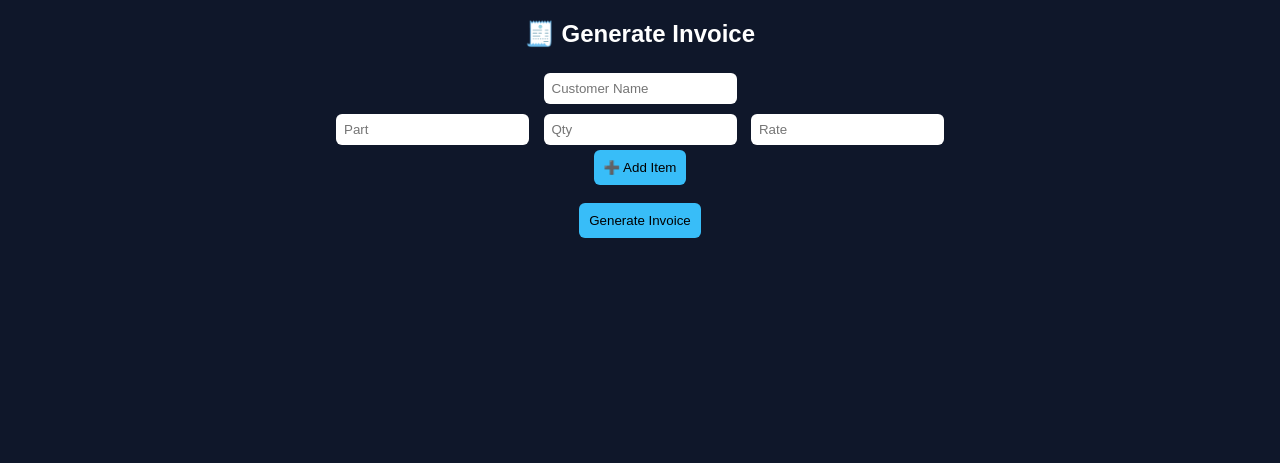
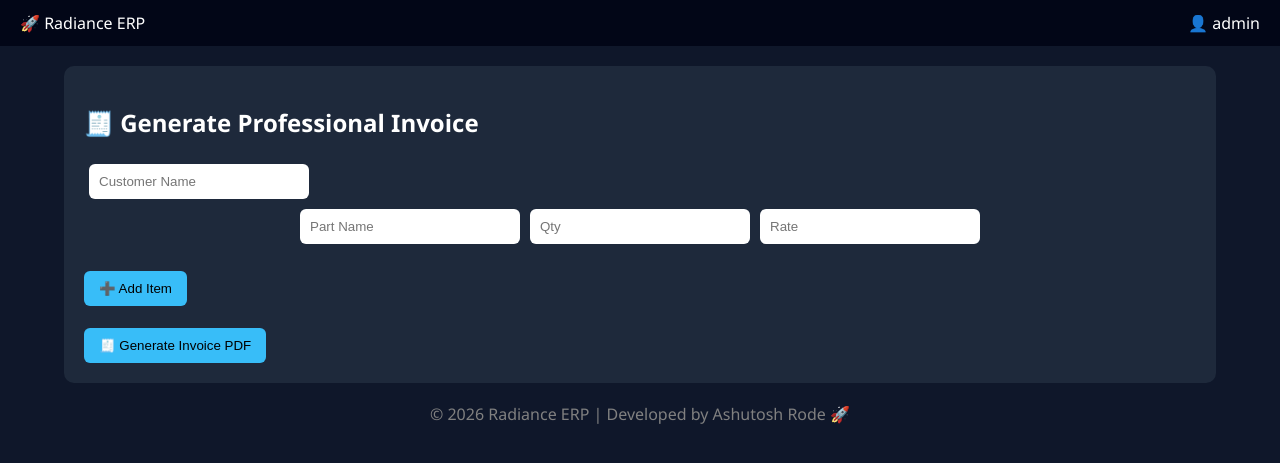
Before and after one commit to ashuu481/erp-system, a Flask app: page /invoice in a window 1280 px wide. Shown: the top 463 px of the page. Run offline with Flask 3, Linux system fonts and the light colour scheme; the visitor is signed in with stand-in values (Sample User, id 1).

Commit message:
your message

```diff
--- a/app.py
+++ b/app.py
@@ -1,10 +1,9 @@
+import os
+
 from flask import Flask, render_template, request, redirect, session, send_file
 import pandas as pd
 import io
-from reportlab.platypus import SimpleDocTemplate, Table, TableStyle, Paragraph, Spacer
-from reportlab.lib import colors
-from reportlab.lib.styles import getSampleStyleSheet
-from datetime import datetime
+
 
 app = Flask(__name__)
 app.secret_key = "erp_secret"
@@ -13,6 +12,13 @@ FILE = "parts.xlsx.xlsm"
 
 @app.route('/generate_invoice', methods=['POST'])
 def generate_invoice():
+    import pandas as pd
+    import os
+    from datetime import datetime
+    from reportlab.platypus import SimpleDocTemplate, Table, TableStyle, Paragraph, Spacer
+    from reportlab.lib import colors
+    from reportlab.lib.styles import getSampleStyleSheet
+
     styles = getSampleStyleSheet()
 
     customer = request.form['customer']
@@ -20,54 +26,20 @@ def generate_invoice():
     qtys = request.form.getlist('qty[]')
     rates = request.form.getlist('rate[]')
 
-    doc = SimpleDocTemplate("invoice.pdf")
+    # 🔥 CREATE UNIQUE INVOICE NO
+    invoice_no = "INV-" + datetime.now().strftime("%Y%m%d%H%M%S")
+    file_name = f"{invoice_no}.pdf"
+
+    doc = SimpleDocTemplate(file_name)
     content = []
 
-    # 🔥 HEADER
+    # HEADER
     content.append(Paragraph("<b>RADIANCE POLYMERS</b>", styles['Title']))
-    content.append(Paragraph("GSTIN : 27AAVFR6150R1Z4 | State Code : 27 Maharashtra", styles['Normal']))
+
     content.append(Spacer(1, 10))
 
-    # 🔥 INVOICE INFO (TOP BOX LIKE IMAGE)
-    info_data = [
-        ["Invoice No:", "RPG/B/0010/26-27", "Date:", datetime.now().strftime("%d-%b-%Y")],
-        ["P.O No:", "18040009076", "Payment Terms:", "30 Days"]
-    ]
-
-    info_table = Table(info_data, colWidths=[80, 150, 80, 150])
-    info_table.setStyle(TableStyle([
-        ('GRID', (0,0), (-1,-1), 1, colors.black)
-    ]))
-    content.append(info_table)
-    content.append(Spacer(1, 10))
-
-    # 🔥 BUYER + CONSIGNEE SIDE BY SIDE
-    buyer = [
-        ["Buyer:", customer],
-        ["Address:", "NANDUR, PUNE - 412202"],
-        ["GSTIN:", "27AAACF3125C1Z9"],
-        ["State:", "Maharashtra"]
-    ]
-
-    consignee = [
-        ["Consignee:", customer],
-        ["Address:", "NANDUR, PUNE - 412202"],
-        ["GSTIN:", "27AAACF3125C1Z9"],
-        ["State:", "Maharashtra"]
-    ]
-
-    buyer_table = Table(buyer)
-    consignee_table = Table(consignee)
-
-    buyer_table.setStyle(TableStyle([('GRID',(0,0),(-1,-1),1,colors.black)]))
-    consignee_table.setStyle(TableStyle([('GRID',(0,0),(-1,-1),1,colors.black)]))
-
-    side_by_side = Table([[buyer_table, consignee_table]])
-    content.append(side_by_side)
-    content.append(Spacer(1, 10))
-
-    # 🔥 MAIN ITEM TABLE (MULTI ROW)
-    table_data = [["Sr", "Description", "HSN/SAC", "Tax %", "Qty", "Rate", "Amount"]]
+    # TABLE
+    table_data = [["Sr", "Description", "Qty", "Rate", "Amount"]]
 
     total = 0
 
@@ -78,62 +50,67 @@ def generate_invoice():
             amt = q * r
             total += amt
 
-            table_data.append([
-                str(i+1),
-                parts[i],
-                "87089900",
-                "18%",
-                q,
-                r,
-                amt
-            ])
+            table_data.append([i+1, parts[i], q, r, amt])
 
-    table = Table(table_data, colWidths=[40, 150, 80, 60, 60, 60, 80])
-
+    table = Table(table_data)
     table.setStyle(TableStyle([
-        ('BACKGROUND',(0,0),(-1,0),colors.grey),
-        ('TEXTCOLOR',(0,0),(-1,0),colors.white),
-        ('GRID',(0,0),(-1,-1),1,colors.black),
-        ('ALIGN',(0,0),(-1,-1),'CENTER')
+        ('GRID',(0,0),(-1,-1),1,colors.black)
     ]))
 
     content.append(table)
-    content.append(Spacer(1, 15))
 
-    # 🔥 GST + TOTAL SECTION (LIKE IMAGE RIGHT SIDE)
+    # GST
     cgst = total * 0.09
     sgst = total * 0.09
     grand = total + cgst + sgst
 
-    totals = [
-        ["Subtotal", total],
-        ["CGST 9%", cgst],
-        ["SGST 9%", sgst],
-        ["Grand Total", grand]
-    ]
+    content.append(Spacer(1, 10))
+    content.append(Paragraph(f"Total: {total}", styles['Normal']))
+    content.append(Paragraph(f"CGST: {cgst}", styles['Normal']))
+    content.append(Paragraph(f"SGST: {sgst}", styles['Normal']))
+    content.append(Paragraph(f"<b>Grand Total: {grand}</b>", styles['Normal']))
 
-    total_table = Table(totals, colWidths=[200, 120])
-    total_table.setStyle(TableStyle([
-        ('GRID',(0,0),(-1,-1),1,colors.black)
-    ]))
-
-    content.append(total_table)
-    content.append(Spacer(1, 20))
-
-    # 🔥 FOOTER (SIGN)
-    content.append(Paragraph("For Radiance Polymers", styles['Normal']))
-    content.append(Spacer(1, 30))
-    content.append(Paragraph("Authorized Signatory", styles['Normal']))
-
+    # BUILD PDF
     doc.build(content)
 
-    return send_file("invoice.pdf", as_attachment=True)
+    # 🔥 SAVE HISTORY
+    file_path_excel = "invoices.xlsx"
+
+    new_row = {
+        "Invoice No": invoice_no,
+        "Customer": customer,
+        "Total": grand,
+        "Date": datetime.now().strftime("%d-%m-%Y"),
+        "File": file_name
+    }
+
+    if os.path.exists(file_path_excel):
+        df = pd.read_excel(file_path_excel)
+        df = pd.concat([df, pd.DataFrame([new_row])], ignore_index=True)
+    else:
+        df = pd.DataFrame([new_row])
+
+    df.to_excel(file_path_excel, index=False)
+
+    return send_file(file_name, as_attachment=True)
+
 @app.route('/invoice')
 def invoice():
     if 'user' not in session:
         return redirect('/login')
     return render_template("invoice.html")
+@app.route('/invoice_history')
+def invoice_history():
+    if session.get('role') != "admin":
+        return "Access Denied"
 
+    df = pd.read_excel("invoices.xlsx")
+    data = df.fillna("").values.tolist()
+
+    return render_template("invoice_history.html", data=data)
+@app.route('/download/<filename>')
+def download(filename):
+    return send_file(filename, as_attachment=True)
 # ---------------- AUTO SHEET DETECT ----------------
 def get_sheet():
     xls = pd.ExcelFile(FILE, engine="openpyxl")
--- a/templates/dashboard.html
+++ b/templates/dashboard.html
@@ -89,7 +89,7 @@ body {
     <a href="/stock">Stock</a>
 
     <a href="/invoice">Generate Invoice</a>
-
+    <a href="/invoice_history">📜 Invoice History</a>
     {% if session['role'] == 'admin' %}
     <a href="/activity">Activity Log</a>
     {% endif %}
--- a/templates/invoice.html
+++ b/templates/invoice.html
@@ -5,63 +5,132 @@
 
 <style>
 body {
+    margin: 0;
+    font-family: 'Segoe UI', Arial;
     background: #0f172a;
     color: white;
-    font-family: Arial;
-    text-align: center;
 }
 
+/* HEADER */
+.header {
+    background: #020617;
+    padding: 12px 20px;
+    display: flex;
+    justify-content: space-between;
+}
+
+.container {
+    width: 90%;
+    margin: auto;
+}
+
+/* CARD */
+.card {
+    background: #1e293b;
+    padding: 20px;
+    border-radius: 10px;
+    margin-top: 20px;
+}
+
+/* INPUT */
 input {
-    padding: 8px;
+    padding: 10px;
     margin: 5px;
     border-radius: 6px;
     border: none;
+    width: 200px;
 }
 
+/* BUTTON */
 button {
-    padding: 10px;
+    padding: 10px 15px;
     background: #38bdf8;
     border: none;
     border-radius: 6px;
     cursor: pointer;
+}
+
+button:hover {
+    background: #0ea5e9;
+}
+
+/* TABLE */
+.item-row {
+    display: flex;
+    justify-content: center;
+    flex-wrap: wrap;
+}
+
+/* FOOTER */
+.footer {
+    text-align: center;
+    margin-top: 20px;
+    color: gray;
 }
 </style>
 
 <script>
 function addRow() {
     let div = document.getElementById("items");
+
     let row = `
-    <div>
-        <input name="part[]" placeholder="Part">
+    <div class="item-row">
+        <input name="part[]" placeholder="Part Name">
         <input name="qty[]" type="number" placeholder="Qty">
         <input name="rate[]" type="number" placeholder="Rate">
     </div>`;
+
     div.insertAdjacentHTML('beforeend', row);
 }
 </script>
 
 </head>
+
 <body>
 
-<h2>🧾 Generate Invoice</h2>
+<!-- HEADER -->
+<div class="header">
+    <div>🚀 Radiance ERP</div>
+    <div>👤 {{ session['user'] }}</div>
+</div>
+
+<div class="container">
+
+<div class="card">
+
+<h2>🧾 Generate Professional Invoice</h2>
 
 <form method="POST" action="/generate_invoice">
 
-    <input name="customer" placeholder="Customer Name" required><br>
+    <!-- CUSTOMER -->
+    <input name="customer" placeholder="Customer Name" required>
 
+    <!-- ITEMS -->
     <div id="items">
-        <div>
-            <input name="part[]" placeholder="Part">
+        <div class="item-row">
+            <input name="part[]" placeholder="Part Name">
             <input name="qty[]" type="number" placeholder="Qty">
             <input name="rate[]" type="number" placeholder="Rate">
         </div>
     </div>
 
-    <button type="button" onclick="addRow()">➕ Add Item</button><br><br>
+    <br>
 
-    <button type="submit">Generate Invoice</button>
+    <button type="button" onclick="addRow()">➕ Add Item</button>
+
+    <br><br>
+
+    <button type="submit">🧾 Generate Invoice PDF</button>
 
 </form>
 
+</div>
+
+<div class="footer">
+    © 2026 Radiance ERP | Developed by Ashutosh Rode 🚀
+</div>
+
+</div>
+
 </body>
 </html>
```
Also changed, not shown: templates/invoice_history.html (added, +62 -0 lines), 1 other file.
